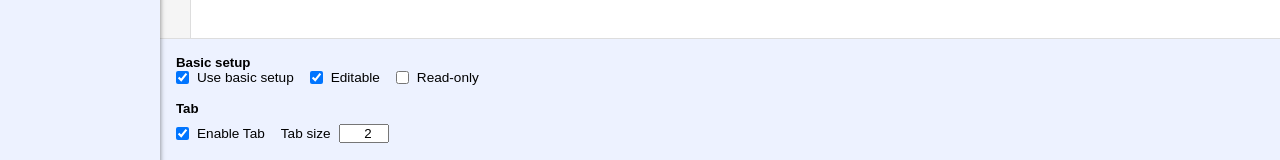
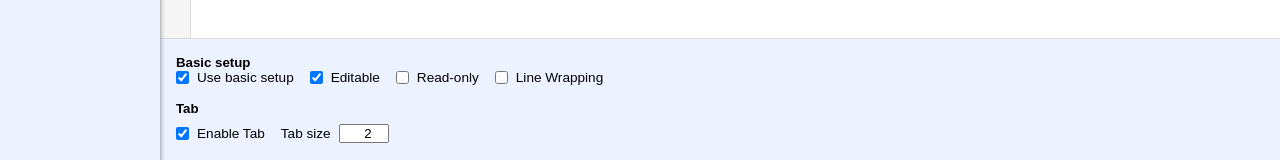
Before and after one commit to touchifyapp/svelte-codemirror-editor, a SvelteKit app: page / in a window 1280 px wide. Shown: the part 525-685 px from the top of the page. Built offline with nearby package versions, Linux system fonts and the light colour scheme.

Commit message:
feat: add lineWrapping option
resolve #1

```diff
--- a/src/lib/CodeMirror.svelte
+++ b/src/lib/CodeMirror.svelte
@@ -27,6 +27,7 @@
     export let tabSize = 2;
 
     export let styles: ThemeSpec | null | undefined = undefined;
+    export let lineWrapping = false;
     export let editable = true;
     export let readonly = false;
     export let placeholder: string | HTMLElement | null | undefined = undefined;
@@ -43,7 +44,7 @@
     let first_update = true;
 
     $: state_extensions = [
-        ...get_base_extensions(basic, useTab, tabSize, placeholder, editable, readonly, lang),
+        ...get_base_extensions(basic, useTab, tabSize, lineWrapping, placeholder, editable, readonly, lang),
         ...get_theme(theme, styles),
         ...extensions,
     ];
@@ -120,6 +121,7 @@
         basic: boolean,
         useTab: boolean,
         tabSize: number,
+        lineWrapping: boolean,
         placeholder: string | HTMLElement | null | undefined,
         editable: boolean,
         readonly: boolean,
@@ -135,6 +137,7 @@
         if (useTab) extensions.push(keymap.of([indentWithTab]));
         if (placeholder) extensions.push(placeholderExt(placeholder));
         if (lang) extensions.push(lang);
+        if (lineWrapping) extensions.push(EditorView.lineWrapping);
 
         return extensions;
     }
--- a/src/routes/+page.svelte
+++ b/src/routes/+page.svelte
@@ -14,6 +14,7 @@
         basic: true,
         useTab: true,
         editable: true,
+        lineWrapping: false,
         readonly: false,
         tabSize: 2,
         placeholder: null,
@@ -80,6 +81,10 @@
             <div class="toggle">
                 <input id="readonly" type="checkbox" bind:checked={props.readonly} />
                 <label for="readonly">Read-only</label>
+            </div>
+            <div class="toggle">
+                <input id="lineWrapping" type="checkbox" bind:checked={props.lineWrapping} />
+                <label for="lineWrapping">Line Wrapping</label>
             </div>
         </div>
 
```
